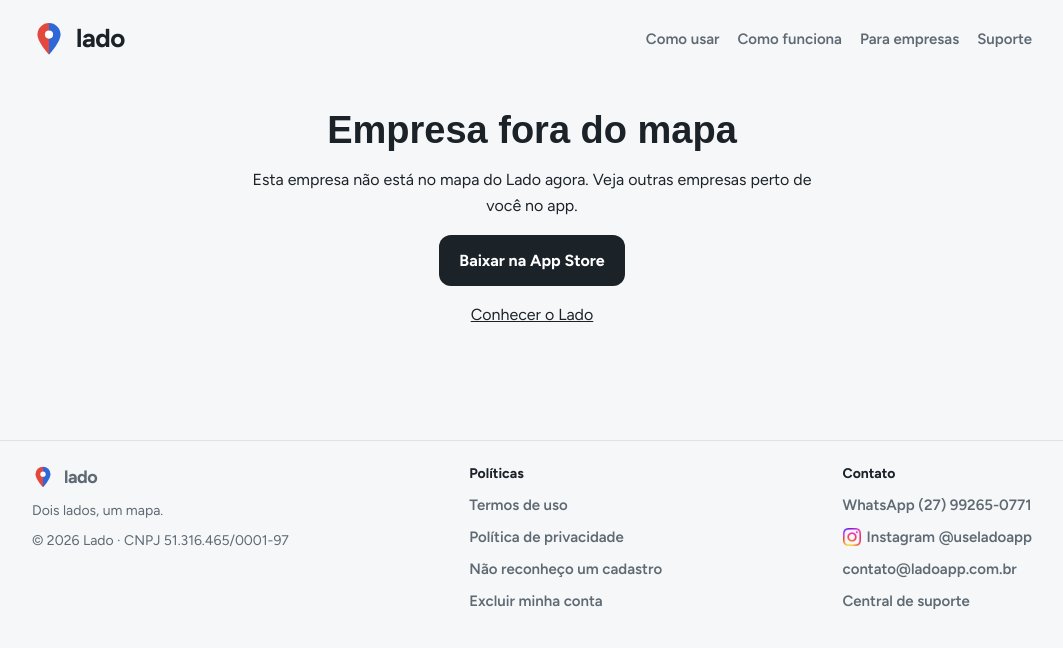
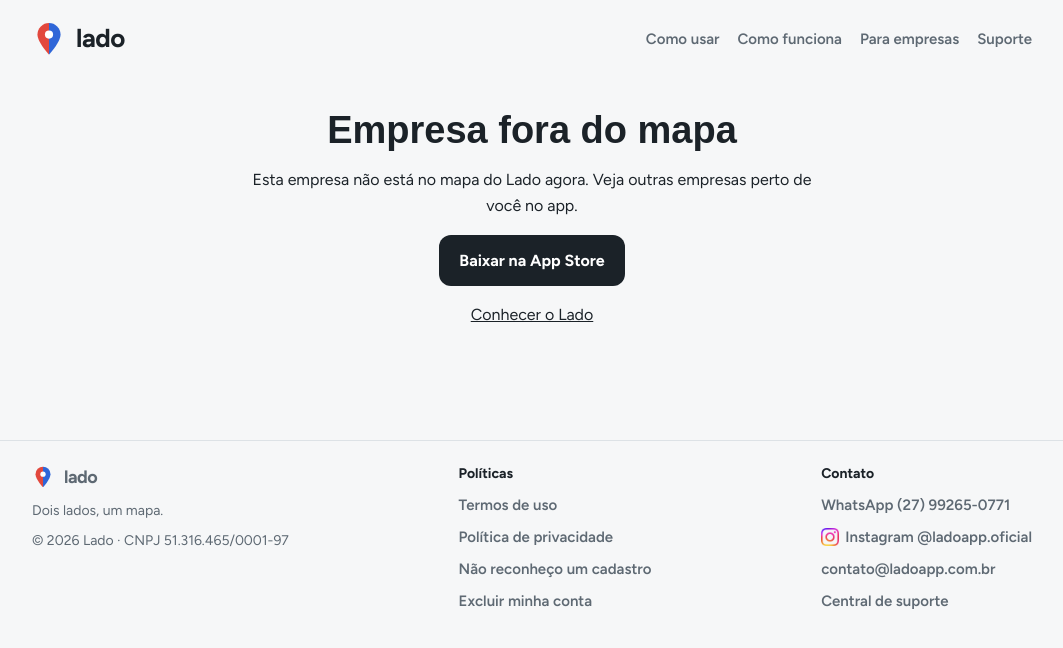
Before and after one commit to adriano-lado/ladoapp-site, a plain HTML site: page e/index.html in a window 1280 px wide. Shown: the whole page, without its empty margins (108-1171 px from the left). Drawn offline with Linux system fonts and the light colour scheme; a web font is replaced by a local one.

Commit message:
Instagram novo: @ladoapp.oficial

```diff
--- a/e/index.html
+++ b/e/index.html
@@ -114,7 +114,7 @@ if(on){d.classList.add('modo-app');if(/^\/(empresa|planos)\//.test(location.path
   <nav class="col" aria-label="Contato">
     <strong>Contato</strong>
     <a href="https://wa.me/5527992650771?text=Ol%C3%A1!%20Preciso%20de%20ajuda%20com%20o%20app%20Lado." target="_blank" rel="noopener">WhatsApp (27) 99265-0771</a>
-    <a href="https://www.instagram.com/useladoapp/" target="_blank" rel="noopener"><img src="/instagram.png" width="18" height="18" alt="" style="vertical-align:-4px;margin-right:6px">Instagram @useladoapp</a>
+    <a href="https://www.instagram.com/ladoapp.oficial/" target="_blank" rel="noopener"><img src="/instagram.png" width="18" height="18" alt="" style="vertical-align:-4px;margin-right:6px">Instagram @ladoapp.oficial</a>
     <a href="mailto:contato@ladoapp.com.br">contato@ladoapp.com.br</a>
     <a href="../suporte/">Central de suporte</a>
   </nav>
```
